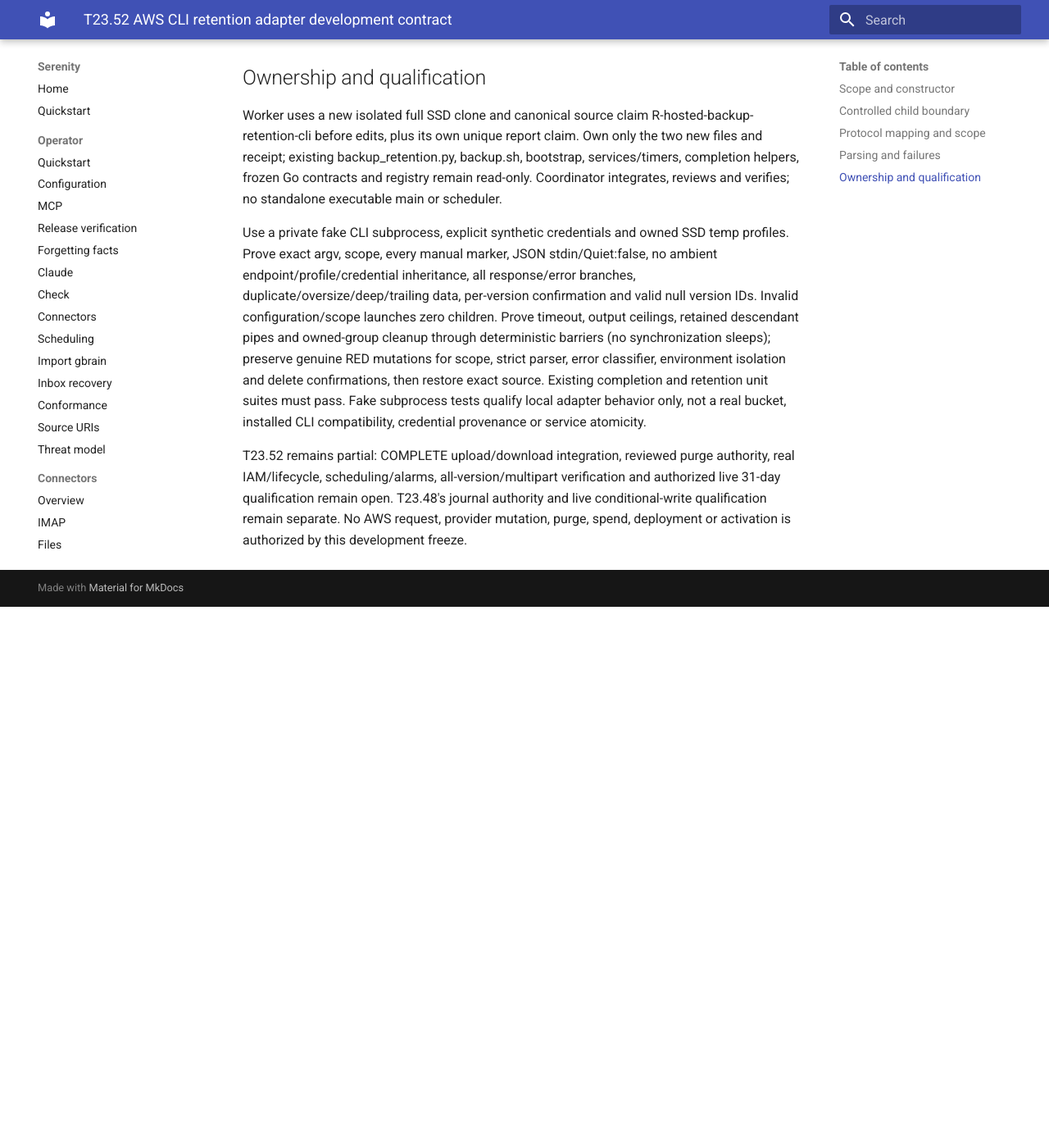
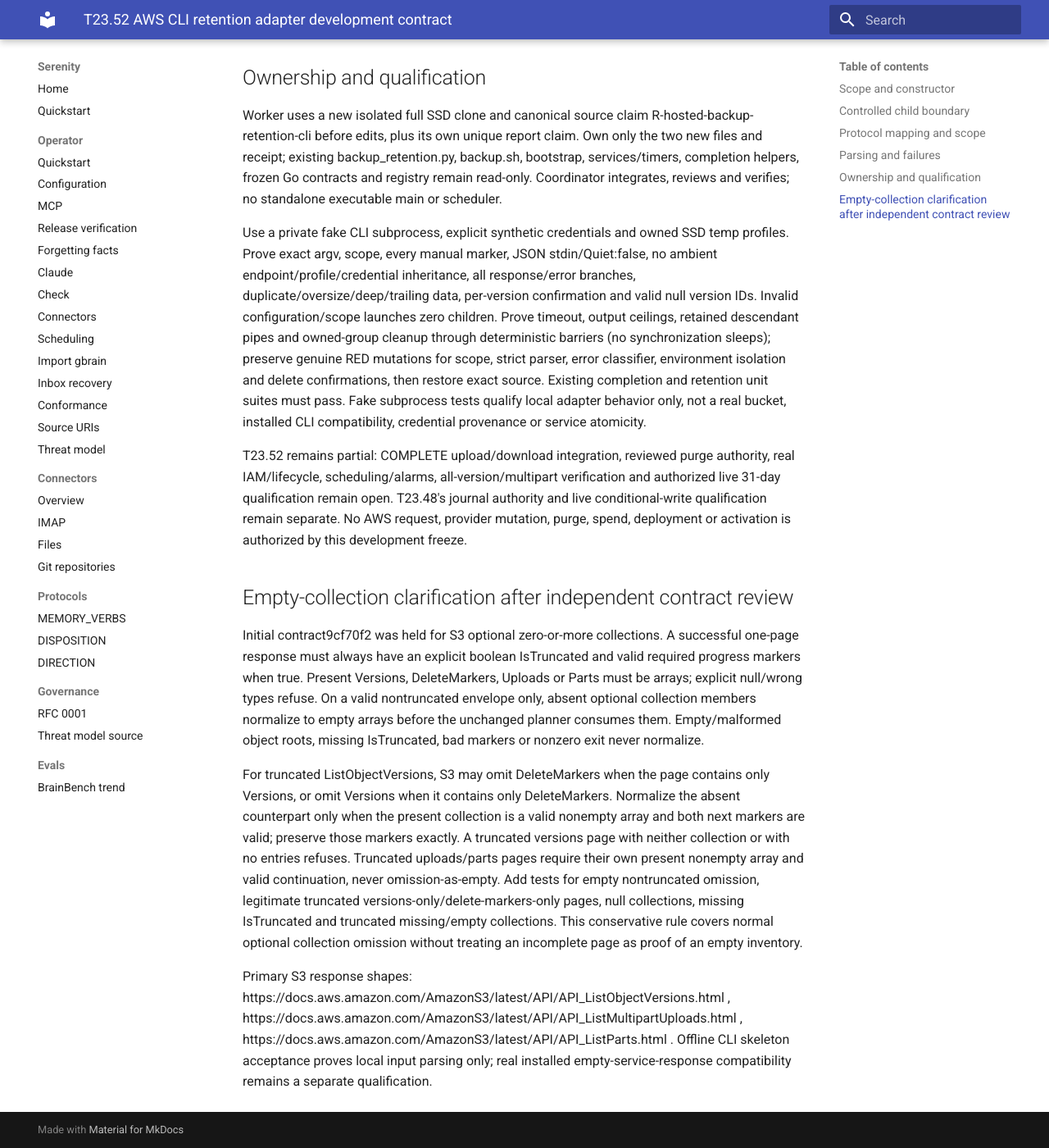
Before and after one commit to sirerun/serenity, an MkDocs documentation site: the page built from docs/plans/t23-52-awscli-retention-development-contract-2026-10-01.md, in a window 1280 px wide and 1400 px high, scrolled down 2673 px. Shown: the whole window at 82% size. Built offline with MkDocs 1.6.1 and Material for MkDocs 9.7.7, drawn with Linux system fonts in a browser that asks for light colours; before the commit the page ends 3413 px from its top, so only the background shows below that.

Commit message:
docs: clarify optional S3 collection normalization

```diff
--- a/docs/plans/t23-52-awscli-retention-development-contract-2026-10-01.md
+++ b/docs/plans/t23-52-awscli-retention-development-contract-2026-10-01.md
@@ -41,3 +41,11 @@
 Use a private fake CLI subprocess, explicit synthetic credentials and owned SSD temp profiles. Prove exact argv, scope, every manual marker, JSON stdin/Quiet:false, no ambient endpoint/profile/credential inheritance, all response/error branches, duplicate/oversize/deep/trailing data, per-version confirmation and valid null version IDs. Invalid configuration/scope launches zero children. Prove timeout, output ceilings, retained descendant pipes and owned-group cleanup through deterministic barriers (no synchronization sleeps); preserve genuine RED mutations for scope, strict parser, error classifier, environment isolation and delete confirmations, then restore exact source. Existing completion and retention unit suites must pass. Fake subprocess tests qualify local adapter behavior only, not a real bucket, installed CLI compatibility, credential provenance or service atomicity.
 
 T23.52 remains partial: COMPLETE upload/download integration, reviewed purge authority, real IAM/lifecycle, scheduling/alarms, all-version/multipart verification and authorized live 31-day qualification remain open. T23.48's journal authority and live conditional-write qualification remain separate. No AWS request, provider mutation, purge, spend, deployment or activation is authorized by this development freeze.
+
+## Empty-collection clarification after independent contract review
+
+Initial contract9cf70f2 was held for S3 optional zero-or-more collections. A successful one-page response must always have an explicit boolean IsTruncated and valid required progress markers when true. Present Versions, DeleteMarkers, Uploads or Parts must be arrays; explicit null/wrong types refuse. On a valid nontruncated envelope only, absent optional collection members normalize to empty arrays before the unchanged planner consumes them. Empty/malformed object roots, missing IsTruncated, bad markers or nonzero exit never normalize.
+
+For truncated ListObjectVersions, S3 may omit DeleteMarkers when the page contains only Versions, or omit Versions when it contains only DeleteMarkers. Normalize the absent counterpart only when the present collection is a valid nonempty array and both next markers are valid; preserve those markers exactly. A truncated versions page with neither collection or with no entries refuses. Truncated uploads/parts pages require their own present nonempty array and valid continuation, never omission-as-empty. Add tests for empty nontruncated omission, legitimate truncated versions-only/delete-markers-only pages, null collections, missing IsTruncated and truncated missing/empty collections. This conservative rule covers normal optional collection omission without treating an incomplete page as proof of an empty inventory.
+
+Primary S3 response shapes: https://docs.aws.amazon.com/AmazonS3/latest/API/API_ListObjectVersions.html , https://docs.aws.amazon.com/AmazonS3/latest/API/API_ListMultipartUploads.html , https://docs.aws.amazon.com/AmazonS3/latest/API/API_ListParts.html . Offline CLI skeleton acceptance proves local input parsing only; real installed empty-service-response compatibility remains a separate qualification.
```
